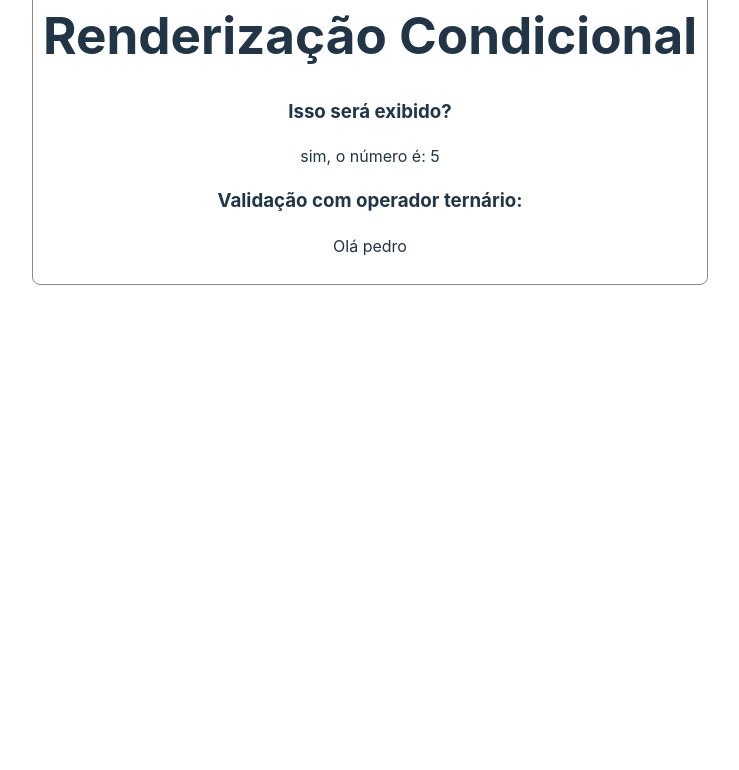
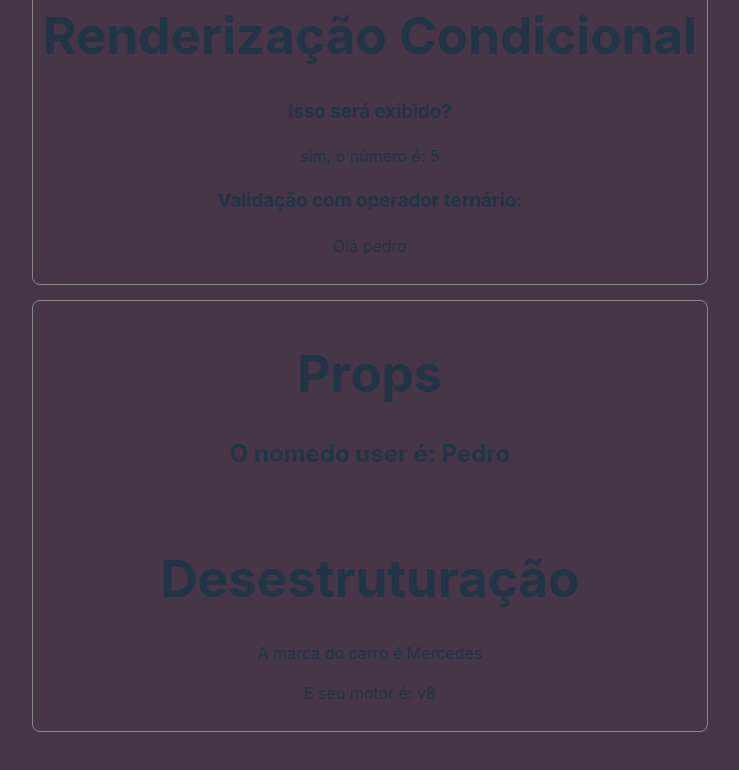
Before and after one commit to PedroSampaio11/aulas_react, a React (Vite) app in the folder 3_Avançando/avançando/: page / in a window 1280 px wide. Shown: the part 1905-2675 px from the top of the page, without its empty margins (280-1019 px from the left). Built offline with nearby package versions, Linux system fonts and the light colour scheme.

Commit message:
"Added Props and Destructuring components to App.jsx, updated styles in index.css"

```diff
--- a/3_Avançando/avançando/src/App.jsx
+++ b/3_Avançando/avançando/src/App.jsx
@@ -12,6 +12,10 @@ import ListRender from "./components/ListRender";
 import PreviousState from "./components/PreviousState";
 //  importando renderizaçao condicional
 import ConditionalRender from "./components/ConditionalRender";
+// importando Props
+import Props from "./components/Props";
+// importando Destructuring Props
+import Destructuring from "./components/Destructuring";
 
 function App() {
   return (
@@ -56,7 +60,7 @@ function App() {
           border: "1.5px solid #888",
           borderRadius: "8px",
           padding: "10px",
-          margin: "15px 0"
+          margin: "15px 0",
         }}
       >
         <h1 style={{ textAlign: "center" }}>Previous State</h1>
@@ -68,11 +72,27 @@ function App() {
           border: "1.5px solid #888",
           borderRadius: "8px",
           padding: "10px",
-          margin: "15px 0"
+          margin: "15px 0",
         }}
       >
         <h1 style={{ textAlign: "center" }}>Renderização Condicional</h1>
-        <ConditionalRender/>
+        <ConditionalRender />
+      </div>
+
+      <div
+        className="list"
+        style={{
+          border: "1.5px solid #888",
+          borderRadius: "8px",
+          padding: "10px",
+          margin: "15px 0",
+        }}
+      >
+        <h1 style={{ textAlign: "center" }}> Props </h1>
+        <Props user="Pedro" />
+        <br style={{border: "1px solid #333"}}/>
+        <h1 style={{ textAlign: "center" }}> Desestruturação</h1>
+        <Destructuring brand="Mercedes" motor= "v8"/>
       </div>
     </div>
   );
--- /dev/null
+++ b/3_Avançando/avançando/src/components/Destructuring.jsx
@@ -0,0 +1,19 @@
+
+import PropTypes from "prop-types";
+
+const Destructuring = ({ brand, motor }) => {
+  return (
+    <div>
+      <p> A marca do carro é {brand}</p>
+      <p> E seu motor é: {motor}</p>
+    </div>
+  );
+};
+
+// Definindo PropTypes para o componente
+Destructuring.propTypes = {
+  brand: PropTypes.string.isRequired, // Valida que 'brand' deve ser uma string e é obrigatória
+  motor: PropTypes.string.isRequired,
+};
+
+export default Destructuring;
--- /dev/null
+++ b/3_Avançando/avançando/src/components/Props.jsx
@@ -0,0 +1,15 @@
+import PropTypes from "prop-types";
+const Props = (props) => {
+  return (
+    <div>
+      <h2>O nomedo user é: {props.user} </h2>
+    </div>
+  );
+};
+
+// Definindo PropTypes para o componente
+Props.propTypes = {
+  props: PropTypes.string.isRequired, // Valida que 'brand' deve ser uma string e é obrigatória
+  user: PropTypes.string.isRequired,
+};
+export default Props;
--- a/3_Avançando/avançando/src/index.css
+++ b/3_Avançando/avançando/src/index.css
@@ -29,6 +29,7 @@ body {
   min-width: 320px;
   min-height: 100vh;
   width: 1300px;
+  background-color: #463648;
 }
 
 h1 {
```
